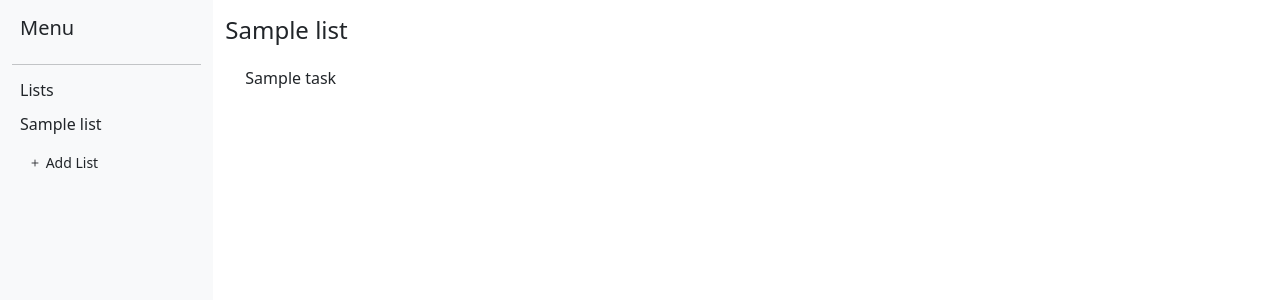
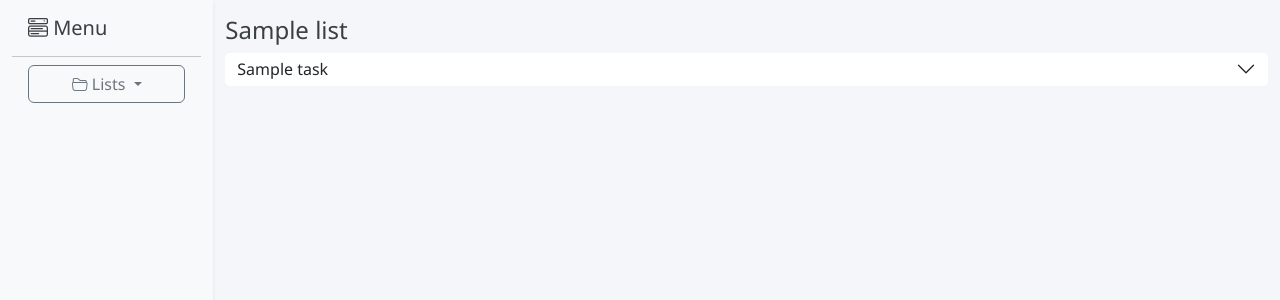
Before and after one commit to e9dgharmalkar/learning_and_development, a Django app: page / in a window 1280 px wide. Shown: the top 300 px of the page. Run offline with Django 5.2, Linux system fonts and the light colour scheme; tables that the repository leaves empty hold one stand-in row (values such as "Sample post").

Commit message:
feat(beautified task tracker additions)

```diff
--- a/tasks/templates/tasks/base.html
+++ b/tasks/templates/tasks/base.html
@@ -4,15 +4,86 @@
     <meta charset="UTF-8">
     <title>Task Tracker</title>
     <meta name="viewport" content="width=device-width, initial-scale=1">
-    <!-- Bootstrap CSS CDN -->
-    <link href="https://cdn.jsdelivr.net/npm/bootstrap@5.3.0/dist/css/bootstrap.min.css" rel="stylesheet">
+
+    <!-- Bootstrap 5 CSS -->
+    <link href="https://cdn.jsdelivr.net/npm/bootstrap@5.3.3/dist/css/bootstrap.min.css" rel="stylesheet">
+
     <!-- Bootstrap Icons -->
-    <link href="https://cdn.jsdelivr.net/npm/bootstrap-icons@1.10.5/font/bootstrap-icons.css" rel="stylesheet">
+    <link href="https://cdn.jsdelivr.net/npm/bootstrap-icons@1.11.3/font/bootstrap-icons.css" rel="stylesheet">
+
+    <!-- Custom Global Styles -->
+    <style>
+        body {
+            background-color: #f4f6f9;
+            font-family: "Segoe UI", Tahoma, Geneva, Verdana, sans-serif;
+            font-size: 0.95rem;
+            color: #333;
+        }
+
+        h4, h5, h6 {
+            color: #3a3f44;
+        }
+
+        .btn-outline-dark {
+            background-color: #ffffff;
+            border: 1px solid #ced4da;
+        }
+
+        a {
+            text-decoration: none;
+        }
+
+        .accordion-button {
+            font-weight: 500;
+        }
+
+        .accordion-button:focus {
+            box-shadow: none;
+        }
+
+        .accordion-button:not(.collapsed)::after {
+            transform: rotate(180deg);
+        }
+
+        .accordion-button::after {
+            transition: transform 0.2s ease-in-out;
+        }
+
+        .card {
+            background-color: #ffffff;
+            border-radius: 1rem;
+            box-shadow: 0 2px 6px rgba(0, 0, 0, 0.04);
+        }
+
+        .list-group-item {
+            background-color: transparent;
+        }
+
+        /* Scrollbar styling (optional but clean) */
+        ::-webkit-scrollbar {
+            width: 6px;
+        }
+
+        ::-webkit-scrollbar-track {
+            background: transparent;
+        }
+
+        ::-webkit-scrollbar-thumb {
+            background-color: #ccd3dc;
+            border-radius: 3px;
+        }
+
+        .dropdown-menu .dropdown-item:hover{
+            background-color: #f3f6ff;
+            border-radius: 4px;
+        }
+    </style>
 </head>
 <body>
     {% block content %}
     {% endblock %}
-    <!-- Bootstrap JS (optional) -->
-    <script src="https://cdn.jsdelivr.net/npm/bootstrap@5.3.0/dist/js/bootstrap.bundle.min.js"></script>
+
+    <!-- Bootstrap 5 JS Bundle -->
+    <script src="https://cdn.jsdelivr.net/npm/bootstrap@5.3.3/dist/js/bootstrap.bundle.min.js"></script>
 </body>
 </html>
--- a/tasks/templates/tasks/home.html
+++ b/tasks/templates/tasks/home.html
@@ -2,23 +2,101 @@
 
 {% block content %}
 <style>
-    .accordion-button::after {
-        display: none; /* Removes the down arrow */
+    /* Sidebar Dropdown Enhancements */
+    .dropdown-menu .dropdown-item:hover {
+        background-color: #f3f6ff;
+        border-radius: 4px;
     }
 
-    .scrollable-lists {
-        max-height: 70vh;
-        overflow-y: auto;
+    .accordion-item {
+        margin-bottom: 0.3rem;
     }
 
-    .list-group-item {
-        background-color: transparent;
+    .accordion-button {
+        padding: 0.4rem 0.75rem;
+        font-size: 1rem;
     }
 
-    .accordion-item,
-    .accordion-button,
-    .list-group-item {
-        border: none !important; /* Remove all borders */
+    .accordion-button:not(.collapsed) {
+        box-shadow: none;
+    }
+
+    .card {
+        background-color: #f9f9fc;
+        border-radius: 0.5rem;
+    }
+
+    .card-body {
+        padding: 0.75rem;
+    }
+
+    /* Subtask List Item */
+    .small-subtask-list .list-group-item {
+        font-size: 0.9rem;
+        padding: 0.4rem 0.75rem;
+        border: 2px solid transparent;
+        border-radius: 8px;
+        margin-bottom: 6px;
+        transition: background-color 0.2s ease, transform 0.1s ease;
+        background-clip: padding-box;
+    }
+
+    /* Hover effect for subtasks */
+    .small-subtask-list .list-group-item:hover {
+        background-color: #eef5ff;
+        transform: scale(1.01);
+    }
+
+    /* Subtask Status Border + Background */
+    .border-completed {
+        border: 2px solid #a0d8b3 !important;
+        background-color: #eafaf0;
+    }
+
+    .border-inprogress {
+        border: 2px solid #f7d192 !important;
+        background-color: #fff9ec;
+    }
+
+    .border-onhold {
+        border: 2px solid #d1d5db !important;
+        background-color: #f3f4f6;
+    }
+
+    .border-pending {
+        border: 2px solid #f5a3a3 !important;
+        background-color: #fff1f1;
+    }
+
+    .subtask-name {
+        margin-left: 0.5rem;
+    }
+
+    /* Subtask Badge Colors */
+    .badge-soft-success {
+        background-color: #d4f4df;
+        color: #155724;
+    }
+
+    .badge-soft-warning {
+        background-color: #fff3cd;
+        color: #856404;
+    }
+
+    .badge-soft-secondary {
+        background-color: #e2e3e5;
+        color: #383d41;
+    }
+
+    .badge-soft-danger {
+        background-color: #f8d7da;
+        color: #721c24;
+    }
+
+    /* Sidebar Scroll */
+    .dropdown-menu {
+        max-height: 200px;
+        overflow-y: auto;
     }
 </style>
 
@@ -26,34 +104,34 @@
     <div class="row" style="height: 100vh;">
 
         <!-- Sidebar -->
-<div class="col-md-2 bg-light d-flex flex-column" style="height: 100vh;">
-    <h5 class="mt-3 px-2">Menu</h5>
-    <hr>
-    <h6 class="px-2">Lists</h6>
+        <div class="col-md-2 bg-light d-flex flex-column shadow-sm" style="height: 100vh;">
+            <h5 class="mt-3 px-3 mb-2"><i class="bi bi-menu-button-wide"></i> Menu</h5>
+            <hr class="my-2">
 
-    <!-- Scrollable list container -->
-    <div style="overflow-y: auto; max-height:6.5rem;">
-        <ul class="list-group list-group-flush">
+            <!-- Lists Dropdown -->
+            <div class="dropdown px-3">
+                <button class="btn btn-outline-secondary dropdown-toggle w-100" type="button" data-bs-toggle="dropdown" aria-expanded="false">
+                    <i class="bi bi-folder2-open"></i> Lists
+                </button>
+                <ul class="dropdown-menu w-100">
                     {% for list in lists %}
-                <li class="list-group-item py-1 px-2">
-                    <a href="?list_id={{ list.id }}" style="text-decoration: none; color: inherit;">
-                        {{ list.name }}
+                        <li>
+                            <a class="dropdown-item d-flex align-items-center" href="?list_id={{ list.id }}">
+                                <i class="bi bi-list-task me-2 text-muted"></i> {{ list.name }}
                             </a>
                         </li>
                     {% empty %}
-                <li class="list-group-item p-1">No lists yet.</li>
+                        <li><span class="dropdown-item text-muted">No lists yet.</span></li>
                     {% endfor %}
+                    <li><hr class="dropdown-divider"></li>
+                    <li>
+                        <a class="dropdown-item text-primary" href="#">
+                            <i class="bi bi-plus-circle me-2"></i> Add List
+                        </a>
+                    </li>
                 </ul>
             </div>
-
-    <!-- Add List Button aligned left below the list -->
-    <div class="px-2 mt-2">
-        <a class="btn btn-sm btn-outline-dark" href="#" style="border: none;">
-            <i class="bi bi-plus"></i> Add List
-        </a>
         </div>
-</div>
-
 
         <!-- Main Content -->
         <div class="col-md-10 pt-3" style="overflow-y: auto;">
@@ -61,31 +139,40 @@
                 <h4>{{ selected_list.name }}</h4>
                 <div class="accordion" id="taskAccordion">
                     {% for task in tasks %}
-                        <div class="accordion-item">
+                        <div class="accordion-item border-0">
                             <h2 class="accordion-header" id="heading{{ task.id }}">
                                 <button class="accordion-button collapsed bg-white" type="button" data-bs-toggle="collapse" data-bs-target="#collapse{{ task.id }}" aria-expanded="false" aria-controls="collapse{{ task.id }}">
                                     {{ task.title }}
                                 </button>
                             </h2>
                             <div id="collapse{{ task.id }}" class="accordion-collapse collapse" aria-labelledby="heading{{ task.id }}" data-bs-parent="#taskAccordion">
-                                <div class="accordion-body py-2 px-3">
-                                    <ul class="list-group list-group-flush">
+                                <div class="accordion-body p-0">
+                                    <div class="card shadow-sm border-0 mx-2 my-2">
+                                        <div class="card-body p-2">
+                                            <ul class="list-group list-group-flush small-subtask-list">
                                                 {% for subtask in task.subtasks.all %}
-                                            <li class="list-group-item d-flex justify-content-between align-items-center px-0">
-                                                <span class="text-truncate">{{ subtask.name }}</span>
+                                                    <li class="list-group-item d-flex justify-content-between align-items-center
+                                                        {% if subtask.status == 'Completed' %} border-completed
+                                                        {% elif subtask.status == 'In Progress' %} border-inprogress
+                                                        {% elif subtask.status == 'On Hold' %} border-onhold
+                                                        {% else %} border-pending
+                                                        {% endif %}">
+                                                        <span class="subtask-name">{{ subtask.name }}</span>
                                                         <span class="badge
-                                                    {% if subtask.status == 'Completed' %} bg-success
-                                                    {% elif subtask.status == 'In Progress' %} bg-warning text-dark
-                                                    {% elif subtask.status == 'On Hold' %} bg-secondary
-                                                    {% else %} bg-danger
+                                                            {% if subtask.status == 'Completed' %} badge-soft-success
+                                                            {% elif subtask.status == 'In Progress' %} badge-soft-warning
+                                                            {% elif subtask.status == 'On Hold' %} badge-soft-secondary
+                                                            {% else %} badge-soft-danger
                                                             {% endif %}">
                                                             {{ subtask.status }}
                                                         </span>
                                                     </li>
                                                 {% empty %}
-                                            <li class="list-group-item px-0">No subtasks.</li>
+                                                    <li class="list-group-item">No subtasks.</li>
                                                 {% endfor %}
                                             </ul>
+                                        </div>
+                                    </div>
                                 </div>
                             </div>
                         </div>
```
Lines whose indentation alone changed are shown as unchanged.
